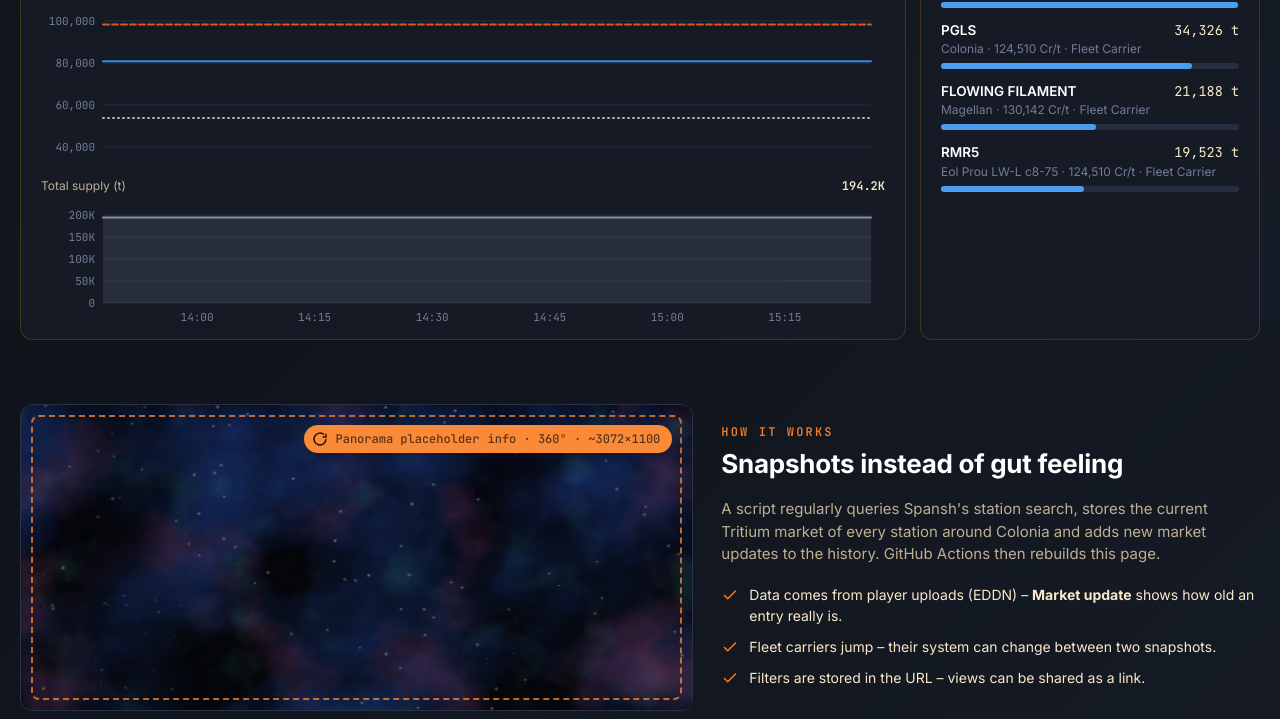
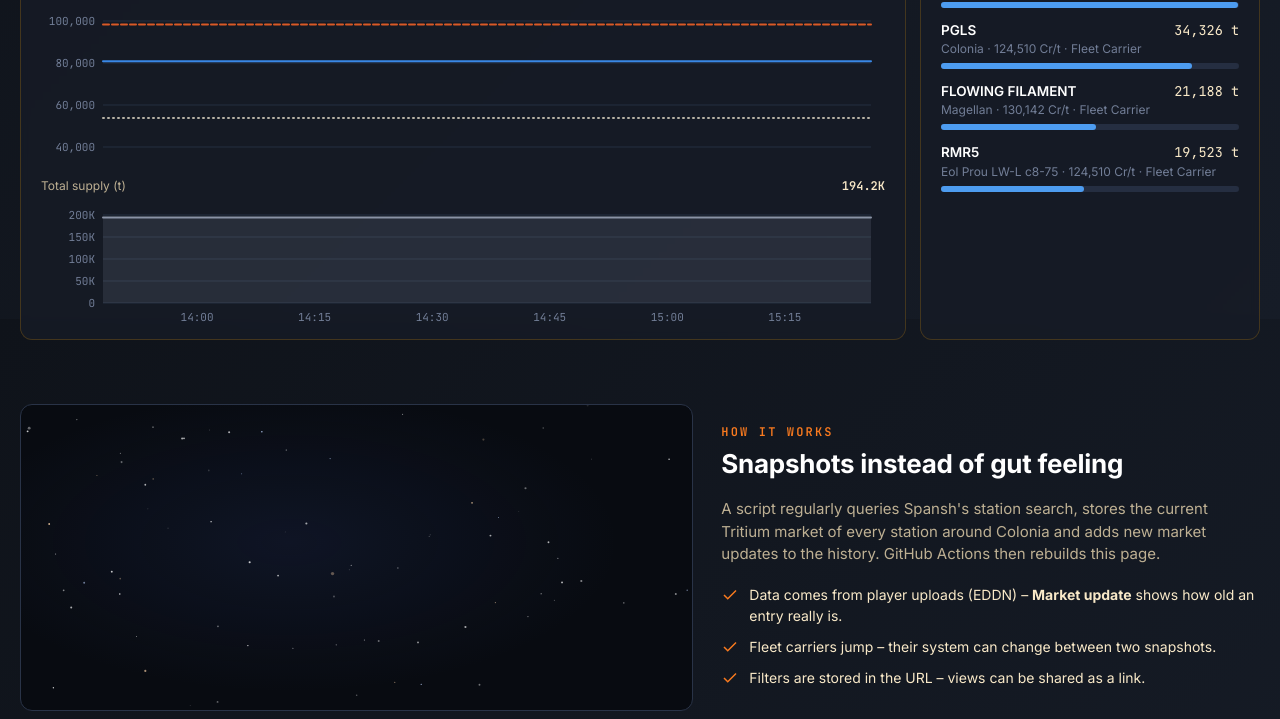
Before and after one commit to kbqx/elite-colonia-trit-tracker, a website with bundled scripts: page site/index.html in a window 1280 px wide. Shown: the part 2081-2800 px from the top of the page. Built offline with nearby package versions, Linux system fonts and the light colour scheme.

Commit message:
Replace panoramas with a simple canvas starfield
- Hero background and info panel: a few hundred dots drawn on canvas,
  ~12 % twinkle softly; pauses off-screen, static with reduced motion
- Panorama images, placeholder badges and related CSS removed

Co-Authored-By: Claude Opus 5.5 <noreply@anthropic.com>
Claude-Session: https://claude.ai/code/session_019XrYqrZUHvDCmwzqkgfHxx

```diff
--- a/site/index.html
+++ b/site/index.html
@@ -44,26 +44,8 @@
   <header class="hero" id="top">
     <!-- Bühne: Hintergrund-Medium hinter Navigation, Titel und Hero-Zahl (endet am Laufband) -->
     <div class="hero-stage">
-      <!--
-        PANORAMA-SLOT "hero": ein horizontal nahtloses 360°-Panorama, das langsam
-        durchrotiert (wie im Minecraft-Titelbildschirm). Austauschen: Datei
-        site/assets/pano-hero.webp ersetzen (beide <img> zeigen auf dieselbe Datei).
-        Anforderungen: linker und rechter Rand müssen nahtlos ineinander übergehen,
-        ca. 4096×1152 px (Höhe ≥ 1080), WebP Qualität ~80, ideal < 400 KB.
-        Danach data-placeholder und das Badge entfernen.
-      -->
-      <figure class="media-slot hero-bg" data-placeholder data-pano-slot="hero" aria-hidden="true">
-        <div class="pano" style="--pano-duration: 240s">
-          <div class="pano-track">
-            <img src="assets/pano-hero.webp" alt="" decoding="async" fetchpriority="high" />
-            <img src="assets/pano-hero.webp" alt="" decoding="async" />
-          </div>
-        </div>
-        <figcaption class="slot-badge">
-          <svg viewBox="0 0 24 24" fill="none" stroke="currentColor" stroke-width="2.2" aria-hidden="true"><path d="M21 12a9 9 0 1 1-3-6.7"/><path d="M21 4v5h-5"/></svg>
-          <span class="sb-main" data-i18n="pano.placeholder">Panorama placeholder</span> <span>hero · 360° · ~4096×1152</span>
-        </figcaption>
-      </figure>
+      <!-- Hintergrund: schlichter Sternenhimmel (site/src/stars.ts) -->
+      <div class="hero-bg" aria-hidden="true"><canvas class="stars" data-seed="7"></canvas></div>
 
       <div class="container hero-content">
         <div class="hero-text">
@@ -218,19 +200,7 @@
     <!-- ============ Info + zweiter Video-Slot ============ -->
     <section class="block" id="info">
       <div class="container split">
-        <!-- PANORAMA-SLOT "info": wie oben, Datei site/assets/pano-info.webp ersetzen -->
-        <figure class="media-slot" data-placeholder data-pano-slot="info" aria-hidden="true">
-          <div class="pano" style="--pano-duration: 180s; --pano-direction: reverse">
-            <div class="pano-track">
-              <img src="assets/pano-info.webp" alt="" loading="lazy" decoding="async" />
-              <img src="assets/pano-info.webp" alt="" loading="lazy" decoding="async" />
-            </div>
-          </div>
-          <figcaption class="slot-badge">
-            <svg viewBox="0 0 24 24" fill="none" stroke="currentColor" stroke-width="2.2" aria-hidden="true"><path d="M21 12a9 9 0 1 1-3-6.7"/><path d="M21 4v5h-5"/></svg>
-            <span class="sb-main" data-i18n="pano.placeholder">Panorama placeholder</span> <span>info · 360° · ~3072×1100</span>
-          </figcaption>
-        </figure>
+        <div class="star-panel" aria-hidden="true"><canvas class="stars" data-seed="21"></canvas></div>
         <div>
           <div class="eyebrow" data-i18n="info.eyebrow">How it works</div>
           <h2 data-i18n="info.h2">Snapshots instead of gut feeling</h2>
--- a/site/src/i18n.ts
+++ b/site/src/i18n.ts
@@ -20,8 +20,6 @@ const en: Record<string, Entry> = {
   "pill.demoLong": " data",
   "pill.snapshot": "Snapshot",
   "status.title": (p) => `Last snapshot: ${p.time}`,
-  "video.placeholder": "Video placeholder",
-  "pano.placeholder": "Panorama placeholder",
   "hero.eyebrow": "Elite Dangerous · Colonia region",
   "hero.lead": "Where can you get Tritium right now, at what price and in what quantity? Automatic market snapshots of every station and fleet carrier around Colonia.",
   "hero.supplyDefault": "Tritium currently on offer",
@@ -173,8 +171,6 @@ const de: Record<string, Entry> = {
   "pill.demoLong": "-Daten",
   "pill.snapshot": "Snapshot",
   "status.title": (p) => `Letzter Snapshot: ${p.time}`,
-  "video.placeholder": "Video-Platzhalter",
-  "pano.placeholder": "Panorama-Platzhalter",
   "hero.eyebrow": "Elite Dangerous · Colonia-Region",
   "hero.lead": "Wo gibt es gerade Tritium, zu welchem Preis und in welcher Menge? Automatische Markt-Snapshots aller Stationen und Fleet Carrier rund um Colonia.",
   "hero.supplyDefault": "Tritium aktuell im Angebot",
--- a/site/src/main.ts
+++ b/site/src/main.ts
@@ -8,6 +8,7 @@ import { renderCharts, sparkline, type Panel, type Series } from "./chart.js";
 import { KPI_VOLUME, OUTLIER_FACTOR, VOLUMES, bestPrice, effectivePrice, splitOutliers, weightedMedian, type Mode, type Pair } from "./market.js";
 import { ageClass, esc, fmtCompact, fmtDateTime, fmtInt, fmtNum1, fmtPct, relTime } from "./format.js";
 import { getLang, initialLang, setLang, t, type Lang } from "./i18n.js";
+import { initStars } from "./stars.js";
 
 // ---------------------------------------------------------------------------
 // Typen & Zustand
@@ -780,6 +781,7 @@ function normalizeKinds(): void {
 
 async function main(): Promise<void> {
   setLang(initialLang(), false);
+  document.querySelectorAll<HTMLCanvasElement>("canvas.stars").forEach((c) => initStars(c, Number(c.dataset.seed) || 1));
   try {
     await loadData();
   } catch (err) {
--- /dev/null
+++ b/site/src/stars.ts
@@ -0,0 +1,82 @@
+/**
+ * Schlichter Sternenhimmel auf einem <canvas class="stars">.
+ * Ein paar hundert Punkte, wenige davon funkeln leicht. Kein Bild, kein Video,
+ * ein paar KB Code. Läuft nur, solange der Canvas sichtbar ist, und steht still
+ * bei "reduzierte Bewegung".
+ */
+interface Star { x: number; y: number; r: number; a: number; tint: string; tw: number; ph: number }
+
+function rng(seed: number) {
+  let a = seed >>> 0;
+  return () => {
+    a = (a + 0x6d2b79f5) >>> 0;
+    let t = a;
+    t = Math.imul(t ^ (t >>> 15), t | 1);
+    t ^= t + Math.imul(t ^ (t >>> 7), t | 61);
+    return ((t ^ (t >>> 14)) >>> 0) / 4294967296;
+  };
+}
+
+export function initStars(canvas: HTMLCanvasElement, seed = 1): void {
+  const ctx = canvas.getContext("2d");
+  if (!ctx) return;
+  const reduce = window.matchMedia("(prefers-reduced-motion: reduce)").matches;
+  let stars: Star[] = [];
+  let w = 0, h = 0, raf = 0, visible = true, last = 0;
+
+  const build = () => {
+    const dpr = Math.min(window.devicePixelRatio || 1, 2);
+    w = canvas.clientWidth;
+    h = canvas.clientHeight;
+    canvas.width = Math.round(w * dpr);
+    canvas.height = Math.round(h * dpr);
+    ctx.setTransform(dpr, 0, 0, dpr, 0, 0);
+    // Dichte ~1 Stern pro 2.600 px², feste Positionen je Seed (gleich bei jedem Laden).
+    const r = rng(seed);
+    const n = Math.round((w * h) / 2600);
+    stars = Array.from({ length: n }, () => {
+      const big = r() < 0.04;
+      const t = r();
+      return {
+        x: r() * w,
+        y: r() * h,
+        r: big ? 1.1 + r() * 0.8 : 0.4 + r() * 0.7,
+        a: 0.25 + r() * 0.65,
+        tint: t < 0.12 ? "255,214,170" : t < 0.22 ? "190,212,255" : "255,255,255",
+        tw: r() < 0.12 ? 0.6 + r() * 1.6 : 0, // nur ~12 % funkeln
+        ph: r() * Math.PI * 2,
+      };
+    });
+    draw(performance.now());
+  };
+
+  const draw = (now: number) => {
+    ctx.clearRect(0, 0, w, h);
+    const s = now / 1000;
+    for (const st of stars) {
+      const a = st.tw && !reduce ? st.a * (0.55 + 0.45 * Math.sin(s * st.tw + st.ph)) : st.a;
+      ctx.fillStyle = `rgba(${st.tint},${a.toFixed(3)})`;
+      ctx.beginPath();
+      ctx.arc(st.x, st.y, st.r, 0, Math.PI * 2);
+      ctx.fill();
+    }
+  };
+
+  const loop = (now: number) => {
+    raf = requestAnimationFrame(loop);
+    if (!visible || now - last < 66) return; // ~15 fps reicht fürs Funkeln
+    last = now;
+    draw(now);
+  };
+
+  build();
+  let t: number | undefined;
+  new ResizeObserver(() => {
+    clearTimeout(t);
+    t = window.setTimeout(build, 120);
+  }).observe(canvas);
+  if (reduce) return;
+  new IntersectionObserver((entries) => (visible = entries.some((e) => e.isIntersecting))).observe(canvas);
+  raf = requestAnimationFrame(loop);
+  void raf;
+}
--- a/site/styles.css
+++ b/site/styles.css
@@ -79,29 +79,6 @@ a:hover { text-decoration: underline; }
 .pill.mock { border-color: var(--border-accent); color: var(--accent); }
 .pill.mock .dot { background: var(--accent); box-shadow: 0 0 8px var(--accent); }
 
-/* ---------- Medien-/Video-Platzhalter ----------------------------------- */
-.media-slot {
-  position: relative; margin: 0; overflow: hidden;
-  border-radius: var(--radius); border: 1px solid var(--border);
-  background: #05060b;
-}
-.media-slot img, .media-slot video { display: block; width: 100%; height: 100%; object-fit: cover; }
-/* Gestrichelte Markierung + Badge: nur solange data-placeholder gesetzt ist */
-.media-slot[data-placeholder]::after {
-  content: ""; position: absolute; inset: 10px; border-radius: calc(var(--radius) - 4px);
-  border: 2px dashed hsl(25 95% 60% / 0.75); pointer-events: none;
-}
-.slot-badge {
-  position: absolute; top: 20px; right: 20px; z-index: 2;
-  display: inline-flex; align-items: center; gap: 8px;
-  padding: 6px 12px 6px 8px; border-radius: 999px;
-  font: 600 12px/1 var(--mono); letter-spacing: 0.06em; text-transform: uppercase;
-  color: #1a0f05; background: hsl(25 95% 60%);
-  box-shadow: 0 4px 18px rgba(0, 0, 0, 0.45);
-}
-.slot-badge svg { width: 16px; height: 16px; }
-.slot-badge span { opacity: 0.7; font-weight: 500; text-transform: none; letter-spacing: 0; }
-
 /* ---------- Hero -------------------------------------------------------- */
 .hero-stage {
   position: relative; isolation: isolate; overflow: hidden;
@@ -110,28 +87,18 @@ a:hover { text-decoration: underline; }
   padding: calc(var(--nav-h) + 56px) 0 48px;
 }
 .hero-content { position: relative; z-index: 1; }
-/* Hintergrund-Medium über die ganze Bühne, inkl. hinter der Glas-Navigation */
-.hero-bg { position: absolute; inset: 0; z-index: -1; border: 0; border-radius: 0; background: #05060b; }
-/* ---------- Rotierendes Panorama (nahtlos, zwei Kopien nebeneinander) ---- */
-.pano { position: absolute; inset: 0; overflow: hidden; }
-.pano-track {
-  display: flex; height: 100%; width: max-content;
-  animation: pano-pan var(--pano-duration, 240s) linear infinite;
-  animation-direction: var(--pano-direction, normal);
-  will-change: transform;
+/* Hintergrund: Sternenhimmel über die ganze Bühne, inkl. hinter der Glas-Navigation */
+.hero-bg {
+  position: absolute; inset: 0; z-index: -1;
+  background:
+    radial-gradient(ellipse 80% 60% at 50% 40%, rgba(60, 46, 110, 0.18), transparent 70%),
+    linear-gradient(to bottom, #0a0d14 0%, #0c1018 70%, var(--bg-0) 100%);
 }
-.pano-track img { display: block; height: 100%; width: auto; max-width: none; flex: none; object-fit: initial; }
-@keyframes pano-pan { from { transform: translate3d(0, 0, 0); } to { transform: translate3d(-50%, 0, 0); } }
-@media (prefers-reduced-motion: reduce) { .pano-track { animation: none; } }
-/* Abdunkeln für lesbaren Text; unten weicher Übergang ins Seiten-Navy */
-.hero-bg::before {
-  content: ""; position: absolute; inset: 0; z-index: 1; pointer-events: none;
-  background:
-    radial-gradient(ellipse 60% 45% at 50% 52%, rgba(10, 13, 19, 0.42), rgba(10, 13, 19, 0.08) 70%, transparent),
-    linear-gradient(to bottom, rgba(15, 19, 26, 0.15) 0%, rgba(15, 19, 26, 0.05) 45%, rgba(15, 19, 26, 0.8) 93%, var(--bg-0) 100%);
+canvas.stars { position: absolute; inset: 0; width: 100%; height: 100%; display: block; }
+.hero-bg::after {
+  content: ""; position: absolute; inset: 0; pointer-events: none;
+  background: linear-gradient(to bottom, transparent 75%, var(--bg-0) 100%);
 }
-.hero-bg[data-placeholder]::after { inset: calc(var(--nav-h) + 12px) 14px 14px; z-index: 2; }
-.hero-bg .slot-badge { top: calc(var(--nav-h) + 24px); right: 28px; }
 .hero-text { text-align: center; padding: 0 0 10px; }
 .hero-text .lead { color: hsl(40 35% 78%); text-shadow: 0 1px 12px rgba(0, 0, 0, 0.6); }
 .eyebrow { font: 600 12px/1 var(--mono); letter-spacing: 0.18em; text-transform: uppercase; color: var(--accent); }
@@ -310,8 +277,11 @@ tbody tr.dim td { opacity: 0.55; }
 
 /* ---------- Info-Block mit zweitem Platzhalter ------------------------- */
 .split { display: grid; grid-template-columns: 1.25fr 1fr; gap: 28px; align-items: center; }
-.split .media-slot { aspect-ratio: 1800 / 820; }
-.split .media-slot .pano { position: absolute; inset: 0; }
+.star-panel {
+  position: relative; aspect-ratio: 1800 / 820; overflow: hidden;
+  border-radius: var(--radius); border: 1px solid var(--border);
+  background: radial-gradient(ellipse 70% 70% at 40% 45%, rgba(50, 70, 140, 0.16), transparent 70%), #080b11;
+}
 .split p { color: var(--muted); }
 .feature-list { display: grid; gap: 10px; margin: 18px 0 0; padding: 0; list-style: none; }
 .feature-list li { display: flex; gap: 10px; font-size: 14px; }
@@ -328,9 +298,7 @@ footer .container { display: flex; justify-content: space-between; gap: 16px; fl
 }
 @media (max-width: 560px) {
   .hero-stage { min-height: 0; padding: calc(var(--nav-h) + 64px) 0 36px; }
-  .hero-bg .slot-badge { right: 18px; }
   .kpis { grid-template-columns: 1fr; }
-  .slot-badge span { display: none; }
   .pill .label-long { display: none; }
   .nav .container { gap: 12px; }
   .nav-right { gap: 6px; }
```
Also changed, not shown: README.md, site/assets/pano-hero.webp (deleted), site/assets/pano-info.webp (deleted).
